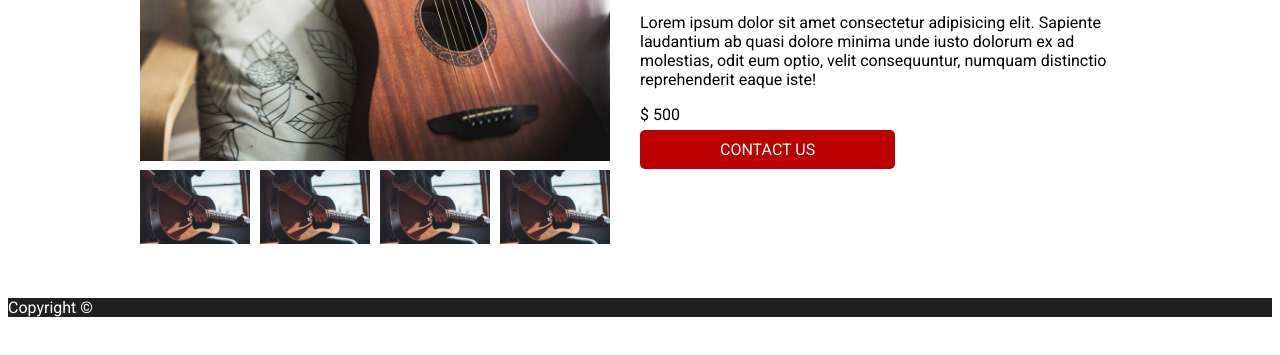
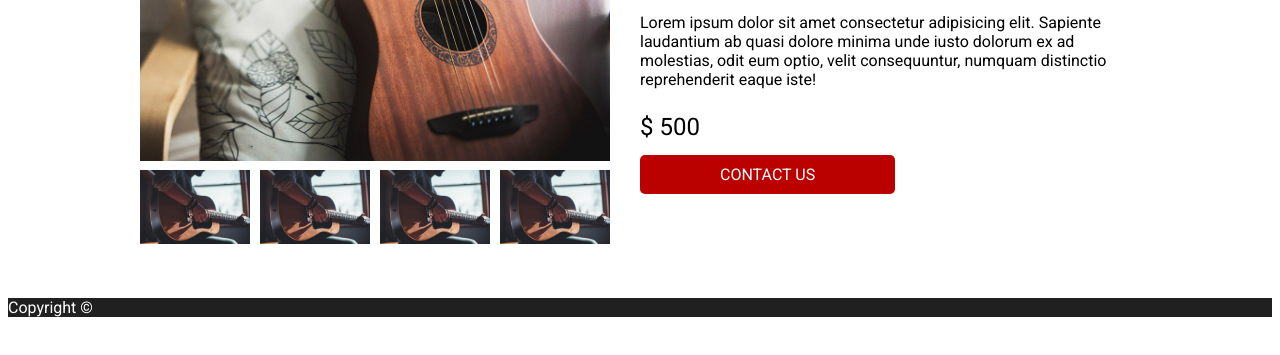
Before and after one commit to AnnaHelene01/GuitarKings, a plain HTML site: page products/adirondack-red.html in a window 1280 px wide. Shown: the part 273-628 px from the top of the page. Drawn offline with Linux system fonts and the light colour scheme; a web font is replaced by a local one.

Commit message:
Update styles.css

```diff
--- a/css/styles.css
+++ b/css/styles.css
@@ -190,7 +190,7 @@ textarea {
 }
 
 .product-specific_price {
-    font-size: 1,5em;
+    font-size: 1.5em;
 }
 
 .product-image {
```
